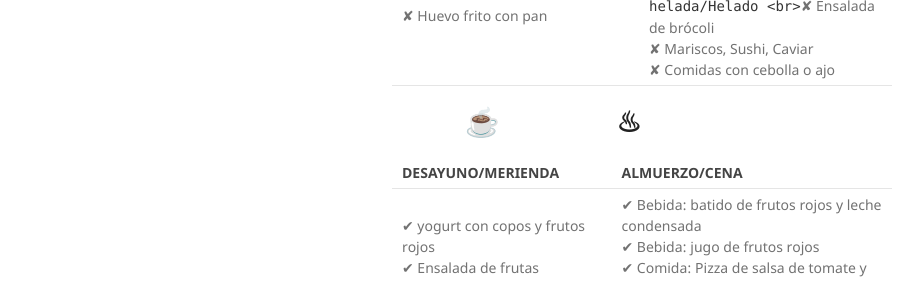
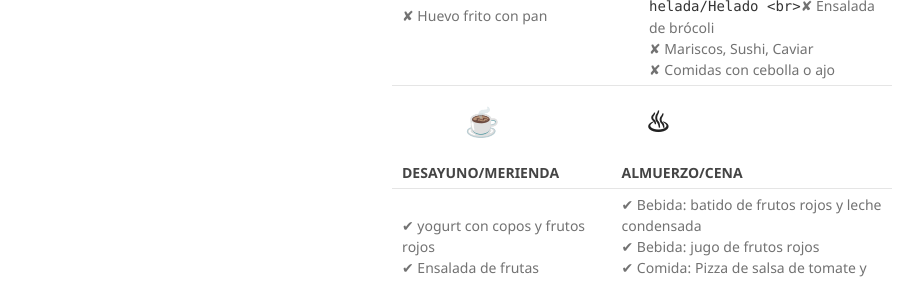
Before and after one commit to BlairSander/costella, a Jekyll site: the page built from dieta.md, in a window 1280 px wide. Shown: the part 475-756 px from the top of the page, without its empty margins (178-1101 px from the left). Built offline with Jekyll 4.4.1, drawn with Linux system fonts in a browser that asks for light colours; our own code applies the rules of GitHub Pages for plain Markdown files.

Commit message:
Update dieta.md

```diff
--- a/dieta.md
+++ b/dieta.md
@@ -11,7 +11,7 @@ Es omnívora. Su hábito alimenticio se basa en dulces, azúcares, frutas, cerea
 | `✔ yogurt con copos y frutos rojos <br>✔ Ensalada de frutas <br>✔ Leche con cualquier postre dulce <br>✔ Submarino con tostados <br>✔ Facturas con café <br>✔ Arroz con leche <br>`✘ Mate cocido <br>✘ Huevo frito con pan | `✔ Bebida: batido de frutos rojos y leche condensada <br>✔ Bebida: jugo de frutos rojos <br>✔ Comida: Pizza de salsa de tomate y queso, sin cebolla <br>✔ Comida: patas de pollo frito y papas fritas <br>✔ Comida: Pastas con 4 quesos <br>✔ Postre: Torta helada/Helado <br>`✘ Ensalada de brócoli <br>✘ Mariscos, Sushi, Caviar <br> ✘ Comidas con cebolla o ajo |
 
 
-# &nbsp;&nbsp;&nbsp;&nbsp;&nbsp;&nbsp;&nbsp;&nbsp;&nbsp; ☕  &nbsp;&nbsp;&nbsp;&nbsp;&nbsp;&nbsp;&nbsp;&nbsp;&nbsp;&nbsp;&nbsp;&nbsp;&nbsp;&nbsp;  ♨
+# &nbsp;&nbsp;&nbsp;&nbsp;&nbsp;&nbsp;&nbsp;&nbsp;&nbsp; ☕  &nbsp;&nbsp;&nbsp;&nbsp;&nbsp;&nbsp;&nbsp;&nbsp;&nbsp;&nbsp;&nbsp;&nbsp;&nbsp;&nbsp;&nbsp;&nbsp;&nbsp;&nbsp;  ♨
 
 |DESAYUNO/MERIENDA | ALMUERZO/CENA |
 |:------------------|:------------------|
```
